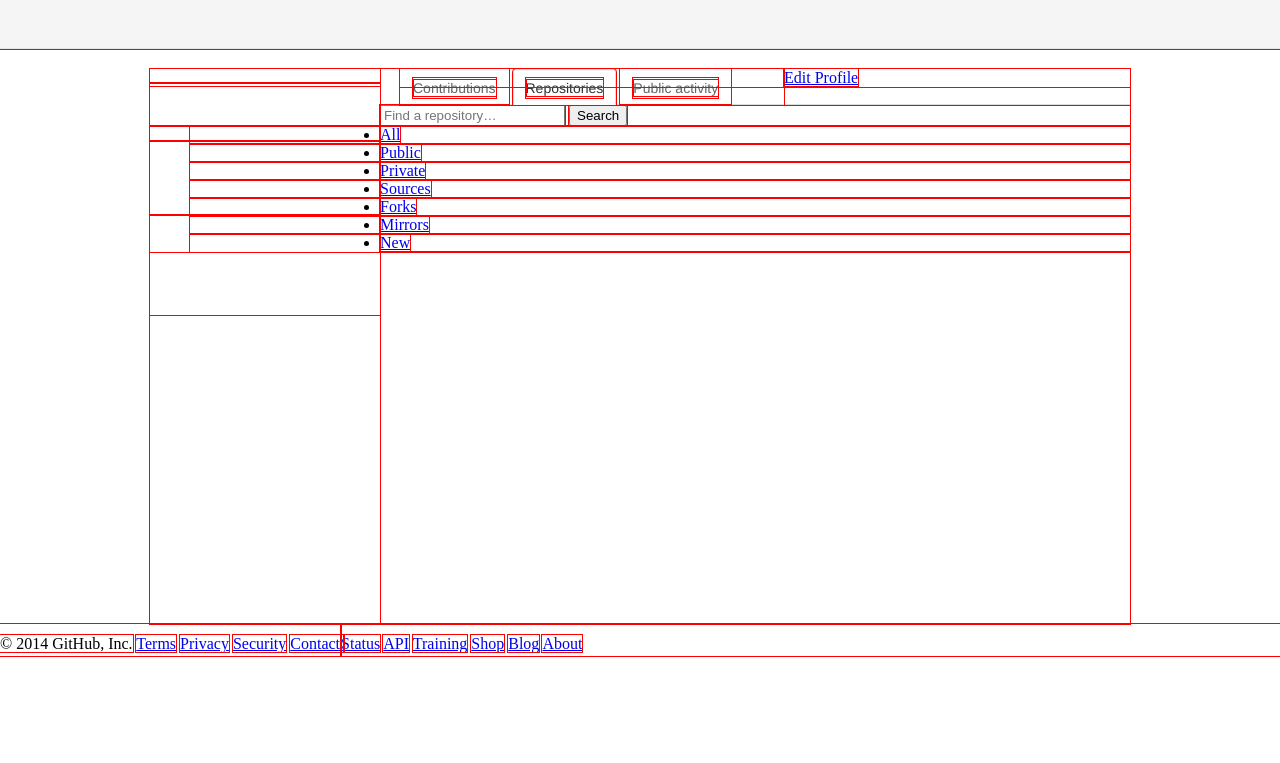
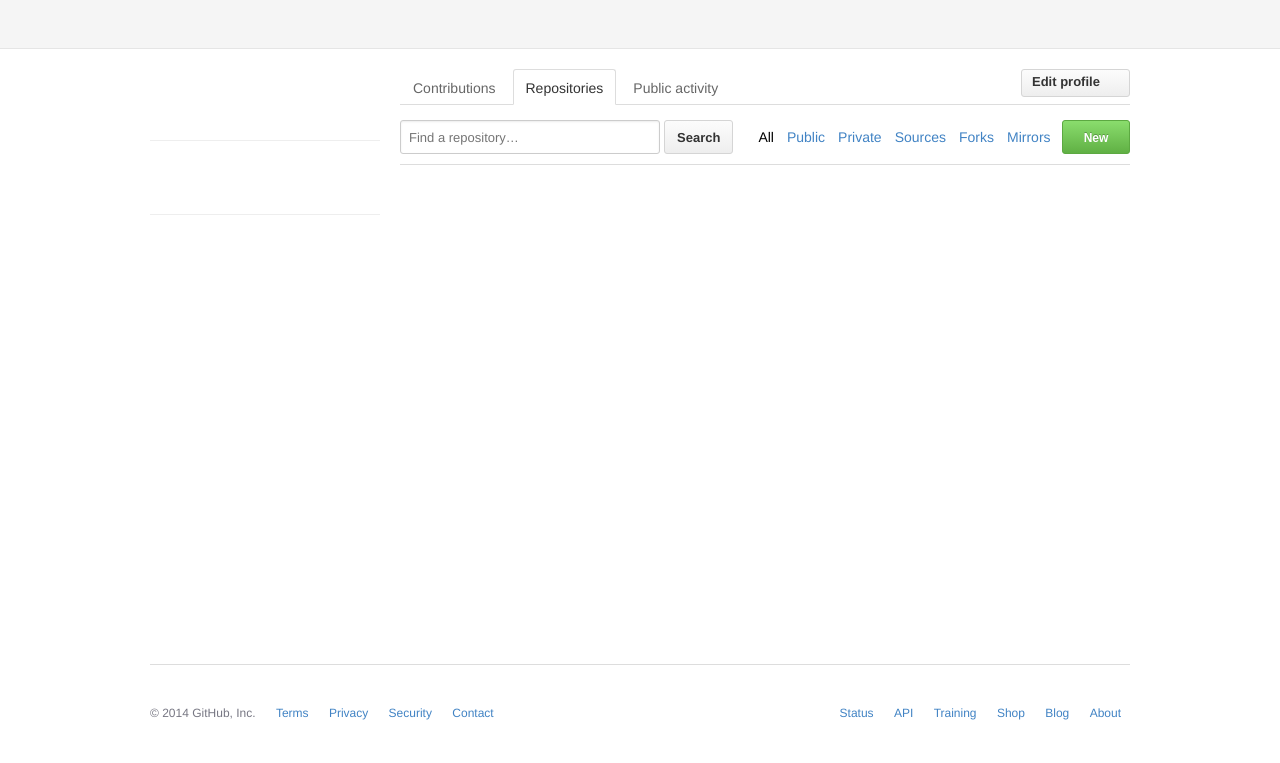
Before and after one commit to tbarth17/github-rebuild, a website: page index.html in a window 1280 px wide. Drawn offline with nearby package versions, Linux system fonts and the light colour scheme; no server answers; some icons are missing.

Commit message:
Styling Complete

```diff
--- a/app/styles/main.scss
+++ b/app/styles/main.scss
@@ -1,5 +1,4 @@
 * {
-  outline: 1px solid red;
   margin: 0;
 }
 
@@ -155,6 +154,7 @@
   margin-left: auto;
   margin-right: auto;
   margin-top: 16px;
+  margin-bottom: 40px;
 
     &:after {
       content: "";
@@ -196,7 +196,7 @@
 }
 
 .userBarId {
-  font-family: Helvetice, sans serif;
+  font-family: Helvetica, sans serif;
   font-size: 20px;
   color: #746666;
 }
@@ -210,6 +210,10 @@
   border-bottom: 1px solid #eeeeee;
   padding-top: 15px;
   padding-bottom: 15px;
+}
+
+.octicon-clock{
+  color: #cccccc;
 }
 
 /* end joinedContainer */
@@ -266,7 +270,7 @@
 }
 
 .orgsTitle {
-  font-family: Helvetice, Sans serif;
+  font-family: Helvetica, Sans serif;
   font-weight: bold;
   font-size: 16px;
   margin-top: 15px;
@@ -288,6 +292,7 @@
   position: relative;
   border-bottom: 1px solid #dddddd;
   float: right;
+  margin-bottom: 15px;
 }
 
 .repoNavBar {
@@ -336,11 +341,137 @@
 }
 
 .editButton {
+  text-decoration: none;
+  font-family: Helvetica, sans serif;
+  font-weight: bold;
+  color: #333;
+  font-size: 13px;
+  line-height: 24px;
+}
 
+.buttonContainer {
+  height: 26px;
+  width: 87px;
+  padding-left: 10px;
+  padding-right: 10px;
+  float: right;
+  background-image: linear-gradient(#fcfcfc, #eee);
+  border: 1px solid #d5d5d5;
+  border-radius: 3px;
+
+      &:hover {
+              background-image: -webkit-linear-gradient(#cccccc, #f5f5f5);
+                      }
 }
 
 /* end repoNavTopBar */
 /* repoNavBottomBar */
+
+.repoNavBottomBar {
+  height: 35px;
+  width: 730px;
+  position: relative;
+  float: right;
+  margin-bottom: 9px;
+}
+
+.repoSearch {
+  float: left;
+}
+
+.repoSearchBox {
+  width: 242px;
+  height: 18px;
+  font-family:Helvetica, sans serif;
+  font-size: 13px;
+  padding: 7px 8px 7px 8px;
+  border: 1px solid #cccccc;
+  border-radius: 3px;
+  box-shadow: inset 0 1px 2px rgba(0,0,0,0.075);
+}
+
+.button {
+  height: 34px;
+  padding: 7px 12px;
+  font-family:Helvetica, sans serif;
+  font-size: 13px;
+  font-weight: bold;
+  color: #333;
+  border-radius: 3px;
+  background-image: linear-gradient(#fcfcfc, #eee);
+  border: 1px solid #d5d5d5;
+  margin-right: 18px;
+  cursor: pointer;
+
+    &:hover {
+            background-image: -webkit-linear-gradient(#cccccc, #f5f5f5);
+                    }
+
+}
+
+
+.newRepoButton {
+  float: right;
+}
+
+.repoFilter {
+  position: relative;
+  margin-top: 9px;
+  list-style: none;
+  display: block;
+  padding-left: 0;
+
+
+    & > li {
+      float: left;
+      font-size: 14px;
+      font-family: Helvetica, sans serif;
+      margin-right: 6px;
+      margin-left: 7px;
+
+       & > a {
+         text-decoration: none;
+         color: #4183c4;
+
+
+         &:hover {
+           text-decoration: underline;
+         }
+       }
+    }
+}
+
+
+.allTag {
+  span {
+    color: black;
+  }
+}
+
+.newRepoButton{
+  height: 34px;
+  width: 68px;
+  text-shadow: 0 -1px 0 rgba(0,0,0,0.25);
+  background-color: #60b044;
+  background-image: linear-gradient(#8add6d, #60b044);
+  border: 1px solid #5ca941;
+  border-radius: 3px;
+  margin-top: -9px;
+
+    &:hover {
+       background-image: linear-gradient(#61b145, #8add6d);
+}
+}
+
+.newRepo {
+  color: white;
+  text-decoration: none;
+  font-weight: bold;
+  font-size: 12px;
+}
+
+/* end repoNavBottomBar */
+/* repoListingContainer */
 
 .repoListingContainer {
   width: 730px;
@@ -348,13 +479,13 @@
   list-style: none;
   float: right;
   padding-left: 0;
+  border-top: 1px solid #dddddd;
 }
 
 .repoListing {
   width: 100%;
   padding-top: 30px;
   padding-bottom: 30px;
-  border-top: 1px solid #dddddd;
   border-bottom: 1px solid #dddddd;
 
 }
@@ -365,6 +496,7 @@
   font-family: Helvetica, arial, freesans, clean, sans-serif;
   font-size: 20px;
   font-weight: bold;
+  padding-bottom: 10px;
 
     &:hover {
       text-decoration: underline;
@@ -391,4 +523,70 @@
   font-family: Helvetica, arial, freesans, clean, sans-serif;
   color: #888888;
   font-size: 13px;
+  margin-top: 10px;
 }
+
+/* footer */
+
+.footer{
+  width: 980px;
+  margin-left: auto;
+  margin-right: auto;
+  font-family: Helvetica, sans serif;
+  font-size: 12px;
+  line-height: 16px;
+  padding-top: 40px;
+  padding-bottom: 35px;
+  border-top: 1px solid #dddddd;
+    &:after {
+      content: "";
+      display: table;
+      clear: both;
+      }
+}
+
+.footerLeft {
+  float: left;
+
+    & > a {
+      margin-left: 8px;
+      margin-right: 9px;
+      text-decoration: none;
+      color: #4183c4;
+
+      &:hover {
+        text-decoration: underline;
+      }
+    }
+}
+
+.gitHub {
+  color: #777783;
+  margin-right: 9px;
+}
+
+.footerCenter {
+  float: left;
+  margin-left: 125px;
+}
+
+.footerRight {
+  float: right;
+
+    & > a {
+      margin-left: 8px;
+      margin-right: 9px;
+      text-decoration: none;
+      color: #4183c4;
+
+      &:hover {
+        text-decoration: underline;
+      }
+    }
+
+}
+
+.octicon-mark-github {
+font-size: 24px;
+  color: #cccccc;
+}
--- a/index.html
+++ b/index.html
@@ -77,7 +77,7 @@
   <!--    joinedContainer begin -->
   <div class="joinedContainer"></div><!--joinedContainer-->
     <script type="text/template" id="joined">
-      <span class="octicon octicon-clock"></span><span>Joined on <%= joinedDate %>
+      <span class="octicon octicon-clock"></span><span>  Joined on <%= joinedDate %>
     </script>
 
   <div class="followStarContainer">  </div><!--followStarContainer-->
@@ -117,23 +117,22 @@
         <span class="octicon octicon-rss"></span><span> Public activity</span>
     </li></a>
   </ul><!-- repoNavBar -->
-    <a href="https://github.com/account" class="editButton">
-      <div>
-        <span><span class="octicon octicon-pencil"></span>
-Edit Profile</span>
-      </div><!--editbutton-->
-    </a><!--account-->
+    <div class="buttonContainer">
+      <a href="https://github.com/account" class="editButton">
+        <span class="octicon octicon-pencil"></span><span> Edit profile</span>
+      </a><!--account-->
+    </div><!--editbutton-->
   </div><!--repoNavTopBar-->
 
 <div class="repoNavBottomBar">
-  <form action="/search" class="repo-search">
+  <form action="/search" class="repoSearch">
         <input type="hidden" name="user" value="tbarth17">
-        <input type="text" id="your-repos-filter" name="q" class="filter_input js-filterable-field" placeholder="Find a repository…" tabindex="2">
-        <input type="submit" value="Search" class="button">
+        <input type="text" id="your-repos-filter" name="q" class="repoSearchBox" placeholder="Find a repository…" tabindex="2">
+        <button type="button" value="Search" class="button">Search</button>
   </form>
   <ul class="repoFilter">
-    <li class="all">
-      <a href="#">
+    <li>
+      <a href="#" class="allTag">
         <span>All</span>
       </a>
     </li>
@@ -162,13 +161,13 @@ Edit Profile</span>
         <span>Mirrors</span>
       </a>
     </li>
-    <li>
-      <a href="/repositories/new" class="button primary new-repo">
-          <span class="octicon octicon-repo"></span>
-          New
-      </a>
-    </li>
   </ul>
+      <button class="newRepoButton">
+        <a href="/repositories/new" class="newRepo">
+            <span class="octicon octicon-repo"></span>
+            <span>New</span>
+        </a>
+      </button> <!--newRepoButton-->
 </div>
 
 <ul class="repoListingContainer"></ul> <!--repoListingContainer-->
@@ -186,19 +185,25 @@ Edit Profile</span>
   <!-- end repoListingContainer -->
 </div> <!-- centerSectionContainer -->
 <div class="footer">
-  <span>© 2014 GitHub, Inc.</span>
+  <div class="footerLeft">
+  <span class="gitHub">© 2014 GitHub, Inc.</span>
   <a href="https://github.com/site/terms"><span>Terms</span></a>
   <a href="https://github.com/site/privacy"><span>Privacy</span></a>
   <a href="https://github.com/security"><span>Security</span></a>
   <a href="https://github.com/contact"><span>Contact</span></a>
+</div> <!-- footerLeft -->
+<div class="footerCenter">
   <a href="https://github.com"><span class="mega-octicon octicon-mark-github"></span></a>
+</div> <!--footerCenter-->
+<div class="footerRight">
   <a href="https://status/github.com"><span>Status</span></a>
   <a href="developer.github.com"><span>API</span></a>
   <a href="training.github.com"><span>Training</span></a>
   <a href="shop.github.com"><span>Shop</span></a>
   <a href="https://github.com/blog"><span>Blog</span></a>
   <a href="https://github.com/about"><span>About</span></a>
-</div>
+</div> <!-- footerRight -->
+</div> <!-- footer -->
 
   <script src="http://cdnjs.cloudflare.com/ajax/libs/jquery/2.1.1/jquery.min.js"></script>
   <script src="http://cdnjs.cloudflare.com/ajax/libs/underscore.js/1.6.0/underscore-min.js"></script>
```
Also changed, not shown: dist/styles/main.css.
